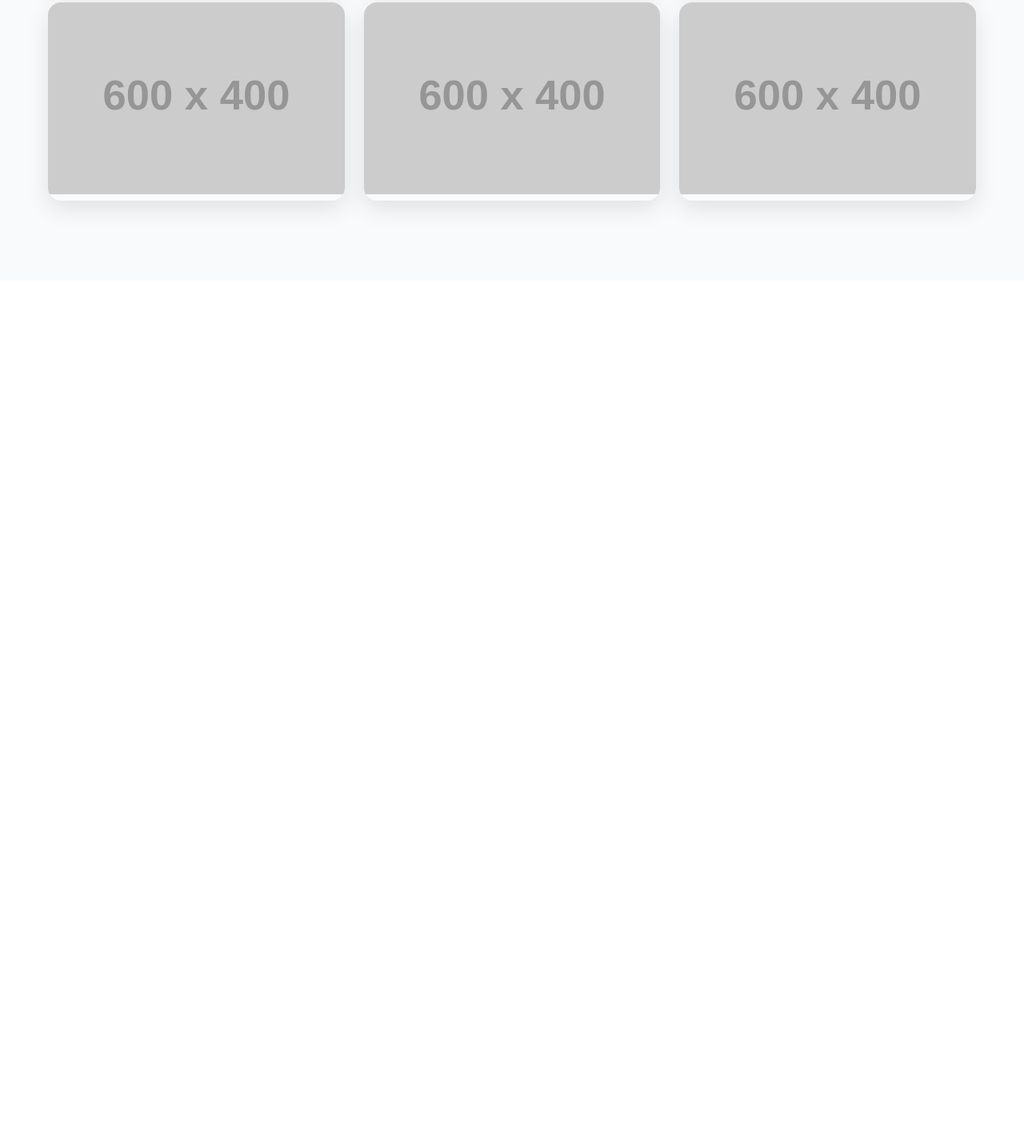
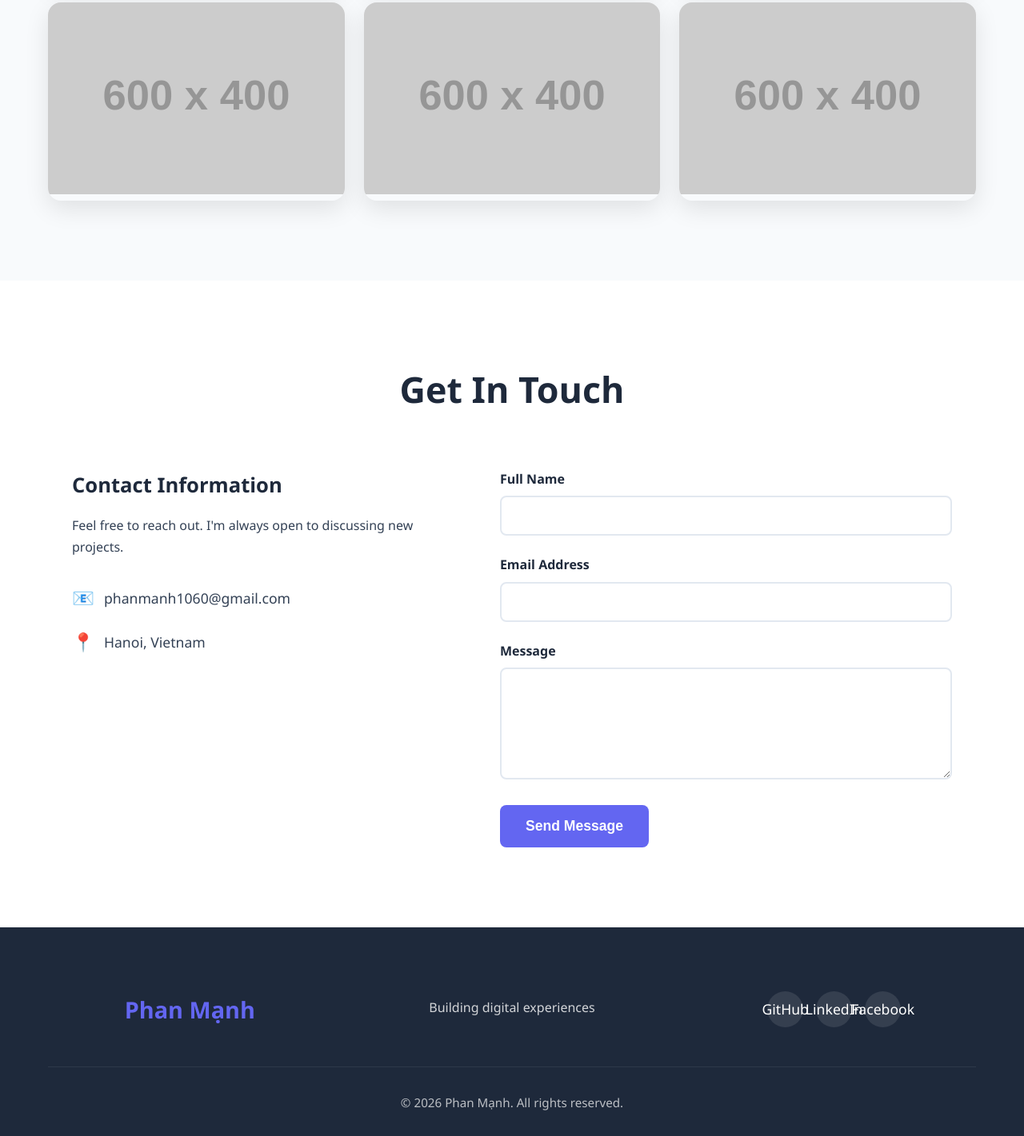
Before and after one commit to phanmanh1060-dev/portfolio-website-PHAN-VAN-MANH, a plain HTML site: page projects/portfolio_site/index.html in a window 1280 px wide. Shown: the part 3283-4704 px from the top of the page at 80% size. Before the commit the page ends 3634 px from the top, so only its background shows below. Drawn offline with Linux system fonts and the light colour scheme; placeholder pictures from the web are drawn by us.

Commit message:
[FEATURE] Style contact form inputs

```diff
--- /dev/null
+++ b/projects/portfolio_site/css/contact.css
@@ -0,0 +1,101 @@
+/* ==================== CONTACT SECTION ==================== */
+.contact-section {
+    padding: 100px 0;
+    background: white;
+}
+
+.contact-section h2 {
+    text-align: center;
+    font-size: 2.8rem;
+    margin-bottom: 4rem;
+    color: var(--color-dark);
+}
+
+.contact-wrapper {
+    display: grid;
+    grid-template-columns: 1fr 1.2fr;
+    gap: 4rem;
+    max-width: 1100px;
+    margin: 0 auto;
+}
+
+.contact-info h3 {
+    font-size: 1.6rem;
+    margin-bottom: 1rem;
+    color: var(--color-dark);
+}
+
+.contact-info p {
+    margin-bottom: 2rem;
+    line-height: 1.7;
+    color: var(--color-text);
+}
+
+.info-item {
+    display: flex;
+    align-items: center;
+    gap: 12px;
+    margin-bottom: 1.2rem;
+    font-size: 1.1rem;
+}
+
+.icon {
+    font-size: 1.4rem;
+}
+
+/* Form Styling */
+.contact-form {
+    display: flex;
+    flex-direction: column;
+    gap: 1.5rem;
+}
+
+.form-group label {
+    display: block;
+    margin-bottom: 0.5rem;
+    font-weight: 600;
+    color: var(--color-dark);
+}
+
+.form-group input,
+.form-group textarea {
+    width: 100%;
+    padding: 14px 16px;
+    border: 2px solid #e2e8f0;
+    border-radius: var(--radius);
+    font-size: 1rem;
+    transition: var(--transition);
+}
+
+.form-group input:focus,
+.form-group textarea:focus {
+    outline: none;
+    border-color: var(--color-primary);
+    box-shadow: 0 0 0 4px rgba(99, 102, 241, 0.1);
+}
+
+.submit-btn {
+    padding: 16px 32px;
+    background: var(--color-primary);
+    color: white;
+    border: none;
+    border-radius: var(--radius);
+    font-size: 1.1rem;
+    font-weight: 600;
+    cursor: pointer;
+    transition: var(--transition);
+    align-self: flex-start;
+}
+
+.submit-btn:hover {
+    background: #4f46e5;
+    transform: translateY(-3px);
+}
+
+/* Responsive */
+@media (max-width: 768px) {
+    .contact-wrapper {
+        grid-template-columns: 1fr;
+        gap: 3rem;
+    }
+}
--- /dev/null
+++ b/projects/portfolio_site/css/footer.css
@@ -0,0 +1,66 @@
+/* ==================== FOOTER ==================== */
+.footer {
+    background: var(--color-dark);
+    color: white;
+    padding: 80px 0 30px;
+}
+
+.footer-content {
+    display: grid;
+    grid-template-columns: 1fr 1fr 1fr;
+    gap: 3rem;
+    text-align: center;
+    margin-bottom: 3rem;
+}
+
+.footer-logo {
+    font-size: 1.8rem;
+    font-weight: 700;
+    color: var(--color-primary);
+}
+
+.footer-tagline {
+    opacity: 0.8;
+    margin-top: 0.5rem;
+}
+
+.social-links {
+    display: flex;
+    justify-content: center;
+    gap: 1rem;
+}
+
+.social-link {
+    width: 45px;
+    height: 45px;
+    background: rgba(255,255,255,0.1);
+    border-radius: 50%;
+    display: flex;
+    align-items: center;
+    justify-content: center;
+    color: white;
+    font-size: 1.1rem;
+    transition: var(--transition);
+    text-decoration: none;
+}
+
+.social-link:hover {
+    background: var(--color-primary);
+    transform: translateY(-5px);
+}
+
+.footer-bottom {
+    text-align: center;
+    padding-top: 2rem;
+    border-top: 1px solid rgba(255,255,255,0.1);
+    opacity: 0.7;
+    font-size: 0.95rem;
+}
+
+/* Responsive */
+@media (max-width: 768px) {
+    .footer-content {
+        grid-template-columns: 1fr;
+        gap: 2.5rem;
+    }
+}
--- a/projects/portfolio_site/index.html
+++ b/projects/portfolio_site/index.html
@@ -13,6 +13,8 @@
     <link rel="stylesheet" href="css/about.css">
     <link rel="stylesheet" href="css/skills.css">
     <link rel="stylesheet" href="css/portfolio.css">
+        <link rel="stylesheet" href="css/contact.css">
+    <link rel="stylesheet" href="css/footer.css">
 </head>
 <body>
 
@@ -162,5 +164,61 @@
             </div>
         </div>
     </section>
+        <!-- CONTACT SECTION -->
+    <section id="contact" class="contact-section">
+        <div class="container">
+            <h2>Get In Touch</h2>
+            <div class="contact-wrapper">
+                <!-- Contact Info -->
+                <div class="contact-info">
+                    <h3>Contact Information</h3>
+                    <p>Feel free to reach out. I'm always open to discussing new projects.</p>
+                    <div class="info-item">
+                        <span class="icon">📧</span>
+                        <span>phanmanh1060@gmail.com</span>
+                    </div>
+                    <div class="info-item">
+                        <span class="icon">📍</span>
+                        <span>Hanoi, Vietnam</span>
+                    </div>
+                </div>
+
+                <!-- Contact Form -->
+                <form class="contact-form">
+                    <div class="form-group">
+                        <label for="name">Full Name</label>
+                        <input type="text" id="name" name="name" required>
+                    </div>
+                    <div class="form-group">
+                        <label for="email">Email Address</label>
+                        <input type="email" id="email" name="email" required>
+                    </div>
+                    <div class="form-group">
+                        <label for="message">Message</label>
+                        <textarea id="message" name="message" rows="6" required></textarea>
+                    </div>
+                    <button type="submit" class="submit-btn">Send Message</button>
+                </form>
+            </div>
+        </div>
+    </section>
+
+    <!-- FOOTER -->
+    <footer class="footer">
+        <div class="container">
+            <div class="footer-content">
+                <div class="footer-logo">Phan Mạnh</div>
+                <p class="footer-tagline">Building digital experiences</p>
+                <div class="social-links">
+                    <a href="#" class="social-link">GitHub</a>
+                    <a href="#" class="social-link">LinkedIn</a>
+                    <a href="#" class="social-link">Facebook</a>
+                </div>
+            </div>
+            <div class="footer-bottom">
+                <p>&copy; 2026 Phan Mạnh. All rights reserved.</p>
+            </div>
+        </div>
+    </footer>
 </body>
 </html>
```
